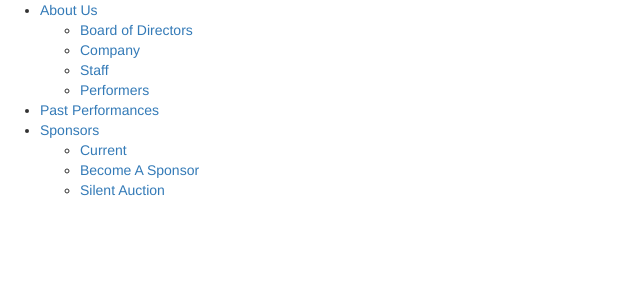
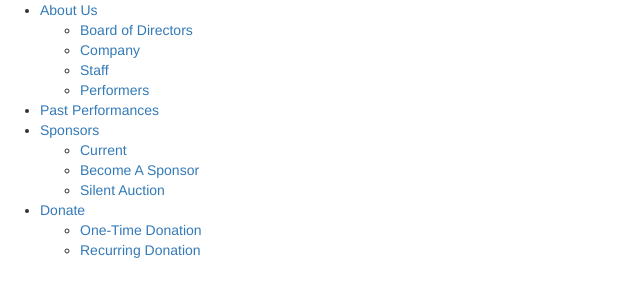
Before and after one commit to jepetersohn/company-site, a Jekyll site: the page built from index.html, in a window 1280 px wide. Shown: the top 300 px of the page, without its empty margins (0-640 px from the left). Built offline with Jekyll 4.4.1, drawn with Linux system fonts in a browser that asks for light colours; nearby versions of some CDN libraries.

Commit message:
add subnav list for donations

```diff
--- a/_includes/footer.html
+++ b/_includes/footer.html
@@ -22,6 +22,12 @@
 								<li class="footer-subnav-item"><a class="footer-subnav-link" href="/sponsors/silent_auctions">Silent Auction</a></li>
 							</ul>
 						</li>
+						<li class="footer-nav-item"><a class="footer-nav-link" href="/donate">Donate</a>
+							<ul class="footer-subnav">
+								<li class="footer-subnav-item"><a class="footer-subnav-link" href="donate/one-time">One-Time Donation</a></li>
+								<li class="footer-subnav-item"><a class="footer-subnav-link" href="donate/recurring">Recurring Donation</a></li>
+							</ul>
+						</li>
 				</ul>
 				<div class="footer-auxnav"></div>
 		</div>
```
